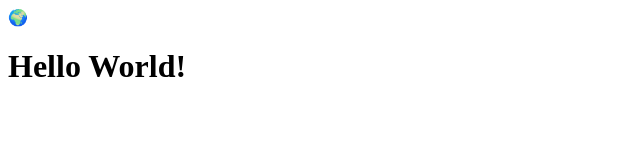
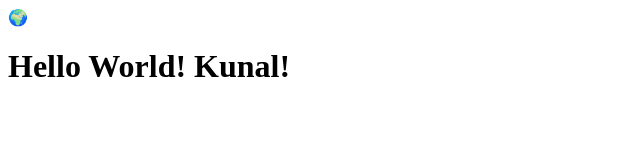
Before and after one commit to kunalbansaliiit/websiteCreate, a plain HTML site: page index.html in a window 1280 px wide. Shown: the whole page, without its empty margins (0-640 px from the left). Drawn offline with Linux system fonts and the light colour scheme.

Commit message:
update message

```diff
--- a/index.html
+++ b/index.html
@@ -1,6 +1,6 @@
 <html>
 <head> 🌍 </head>
 <body>
- <h1> Hello World! </h1>
+ <h1> Hello World! Kunal! </h1>
 </body>
 </html>
```
